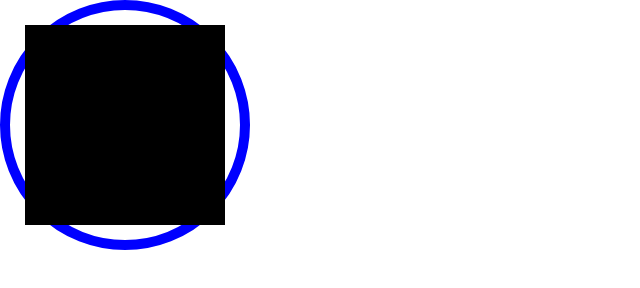
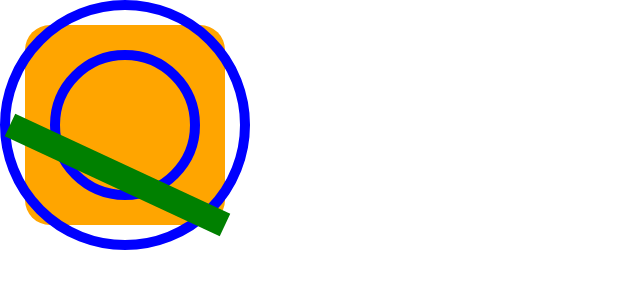
Before and after one commit to Clayakn/svg-example, a plain HTML site: page index.html in a window 1280 px wide. Shown: the whole page, without its empty margins (0-640 px from the left). Drawn offline with Linux system fonts and the light colour scheme.

Commit message:
Add line

```diff
--- a/index.html
+++ b/index.html
@@ -13,6 +13,11 @@
     <body>
         <!-- Gave svg a boundary height of 250px & width 250px -->
         <svg width="250" height="250">
+             <!-- Rectangle -->
+            <!-- x & y are starting left corner of rectangle -->
+            <!-- rx & ry are used for rounded corners -->
+            <rect rx="25" ry="25" x="25" y="25" height="200" width="200" fill="orange"/>
+
             <!-- Circle -->
             <!-- Radius is 125px, center point x & y is 125px (if cx = 225px then right side of circle would be cut off) -->
             <!-- Fill is similar to background color (default is black),
@@ -21,9 +26,7 @@
             <circle r="120" cx="125" cy="125" fill="none" stroke="blue" stroke-width="10"/>
             <circle r="70" cx="125" cy="125" fill="none" stroke="blue" stroke-width="10" />
 
-            <!-- Rectangle -->
-            <!-- x & y are starting left corner of rectangle -->
-            <rect x="25" y="25" height="200" width="200"/>
+            <line x1="10" y1="125" x2="225" y2="225" stroke="green" stroke-width="25"/>
 
         </svg>
     </body>
```
